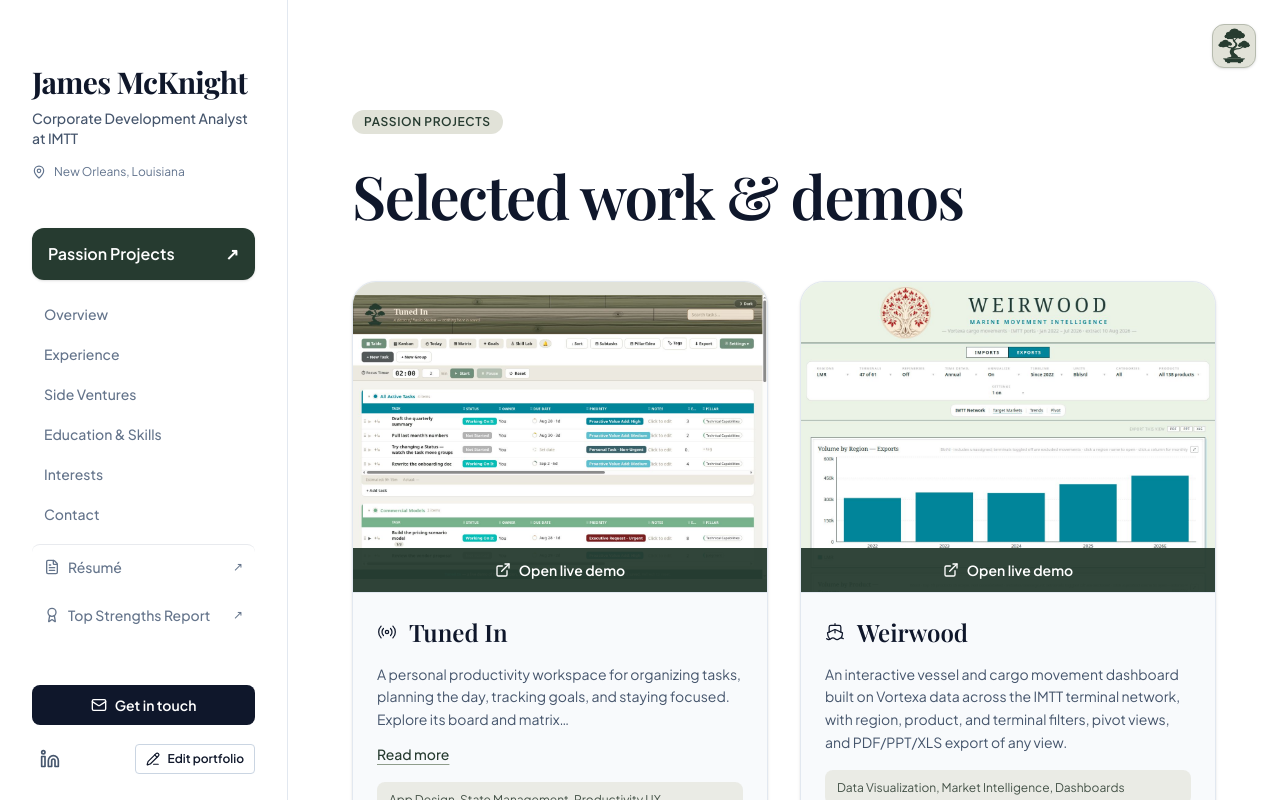
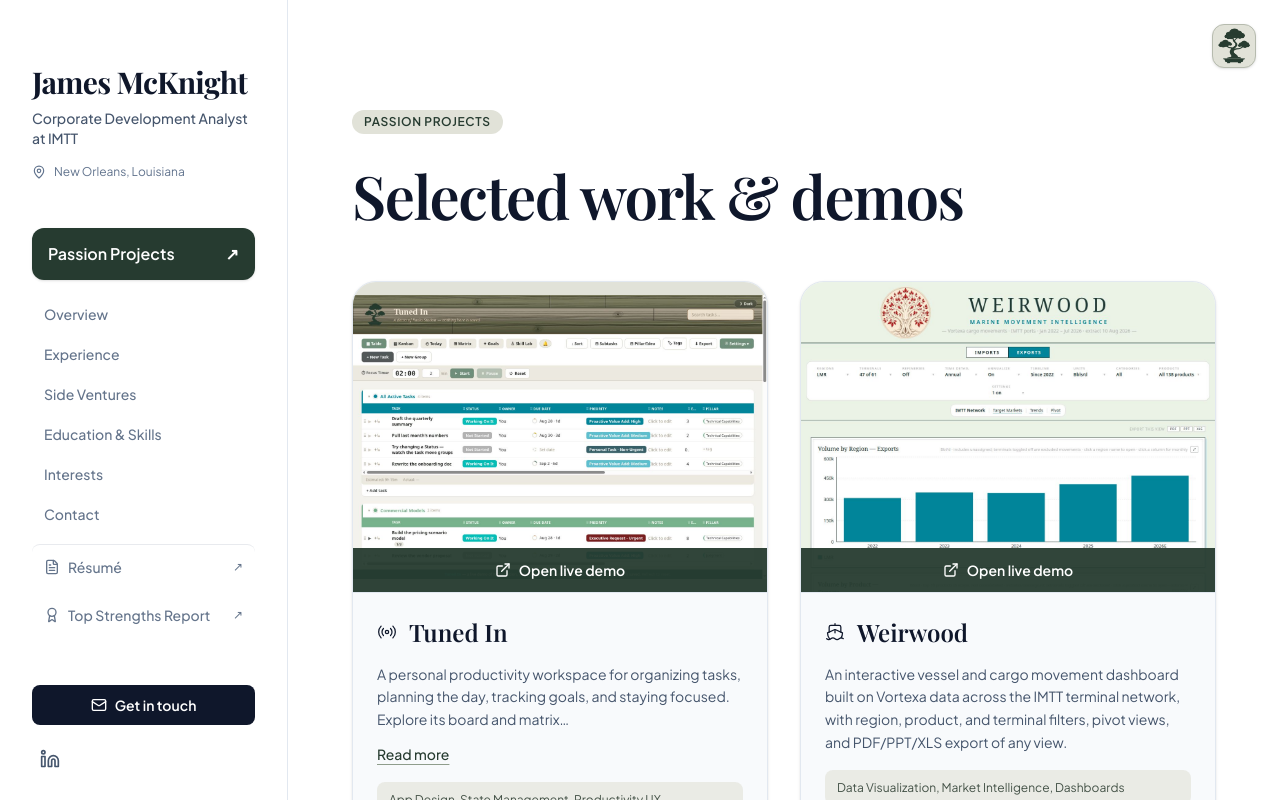
Before and after one commit to Melvinator32/james-mcknight-personal-site, a React (Vite) app in the folder artifacts/james-mcknight-portfolio/: page /projects in a window 1280 px wide. Shown: the top 800 px of the page. Built offline with nearby package versions, Linux system fonts and the light colour scheme; the HTML template or start-up script is replaced by a standard one; a web font is replaced by a local one.

Commit message:
Remove public portfolio editor button

```diff
--- a/artifacts/james-mcknight-portfolio/src/components/PortfolioSidebar.tsx
+++ b/artifacts/james-mcknight-portfolio/src/components/PortfolioSidebar.tsx
@@ -1,7 +1,7 @@
 import BonsaiMark from "./BonsaiMark";
 import { Link, useLocation, useNavigate } from "react-router-dom";
 import { useEffect } from "react";
-import { Linkedin, Mail, MapPin, PencilLine, FileText, Award } from "lucide-react";
+import { Linkedin, Mail, MapPin, FileText, Award } from "lucide-react";
 import EditableText from "@/components/EditableText";
 import { useContentEditor } from "@/components/ContentEditorProvider";
 import { useActiveSection } from "@/hooks/useActiveSection";
@@ -28,7 +28,7 @@ function scrollToSection(id: string) {
 }
 
 export default function PortfolioSidebar() {
-  const { content, enterEditing, exitEditing, isEditing } = useContentEditor();
+  const { content, isEditing } = useContentEditor();
   const activeSection = useActiveSection(180);
   const { pathname, hash } = useLocation();
   const navigate = useNavigate();
@@ -115,11 +115,8 @@ export default function PortfolioSidebar() {
           ) : (
             <a href={`mailto:${info.email}`} className={`flex w-full items-center justify-center gap-2 rounded-lg py-2.5 text-sm font-semibold text-white ${personalRegister ? "bg-[var(--pers-accent-strong)]" : "bg-slate-900"}`}><Mail size={16} /><EditableText contentKey="labels.sidebarCta" fallback="Get in touch" label="Sidebar CTA label" /></a>
           )}
-          <div className="flex items-center justify-between">
+          <div className="flex items-center">
             <a href={linkedInUrl} target="_blank" rel="noopener noreferrer" aria-label="LinkedIn" className={`rounded-full p-2 transition-colors ${personalRegister ? "text-[var(--pers-muted)] hover:bg-[var(--pers-border)] hover:text-[var(--pers-text)]" : "text-slate-600 hover:bg-slate-100 hover:text-slate-900"}`}><Linkedin size={20} /></a>
-            <button type="button" onClick={isEditing ? exitEditing : enterEditing} className={`inline-flex items-center gap-2 rounded border px-2.5 py-1.5 text-xs font-semibold transition-colors ${personalRegister ? "border-[var(--pers-border-strong)] hover:bg-[var(--pers-border)]" : "border-slate-300 hover:bg-slate-100"}`} aria-pressed={isEditing}>
-              <PencilLine size={14} />{isEditing ? "Editing" : "Edit portfolio"}
-            </button>
           </div>
         </div>
       </aside>
```
